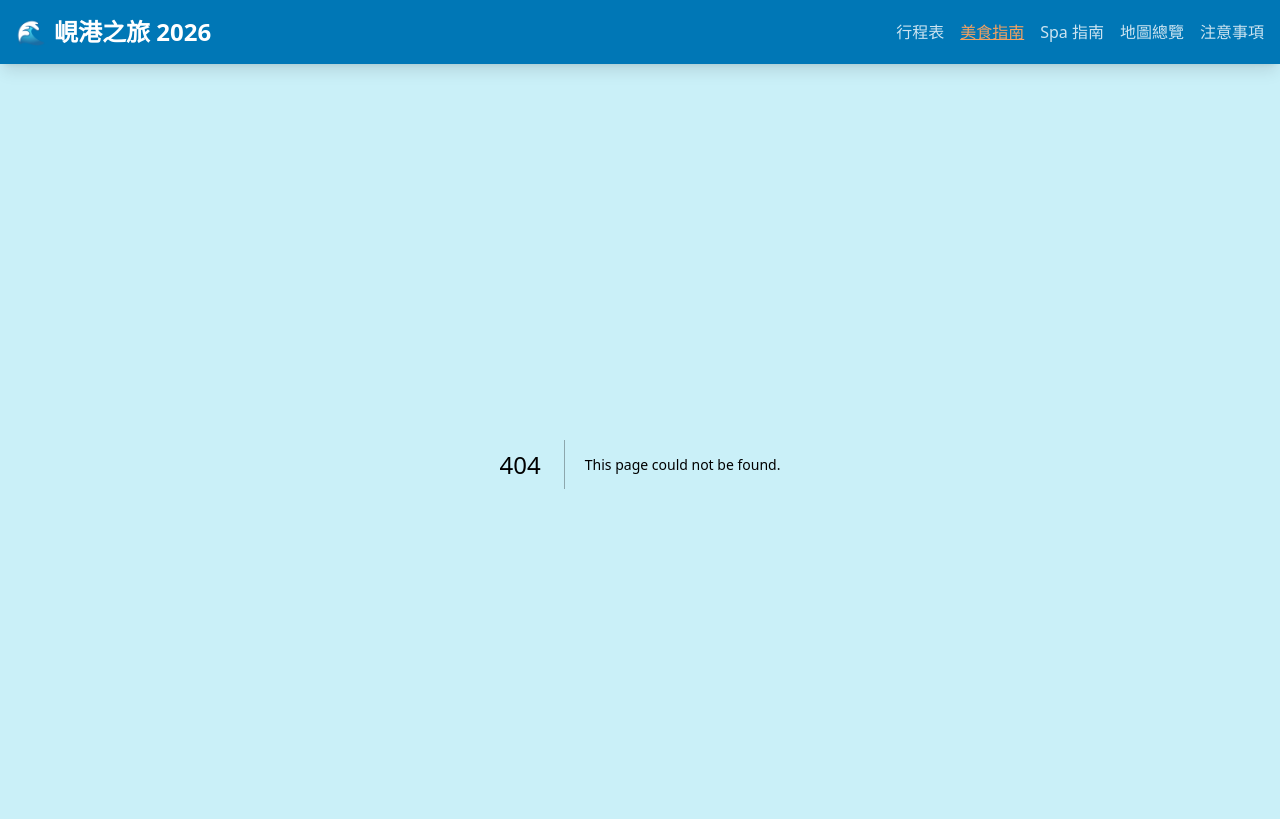
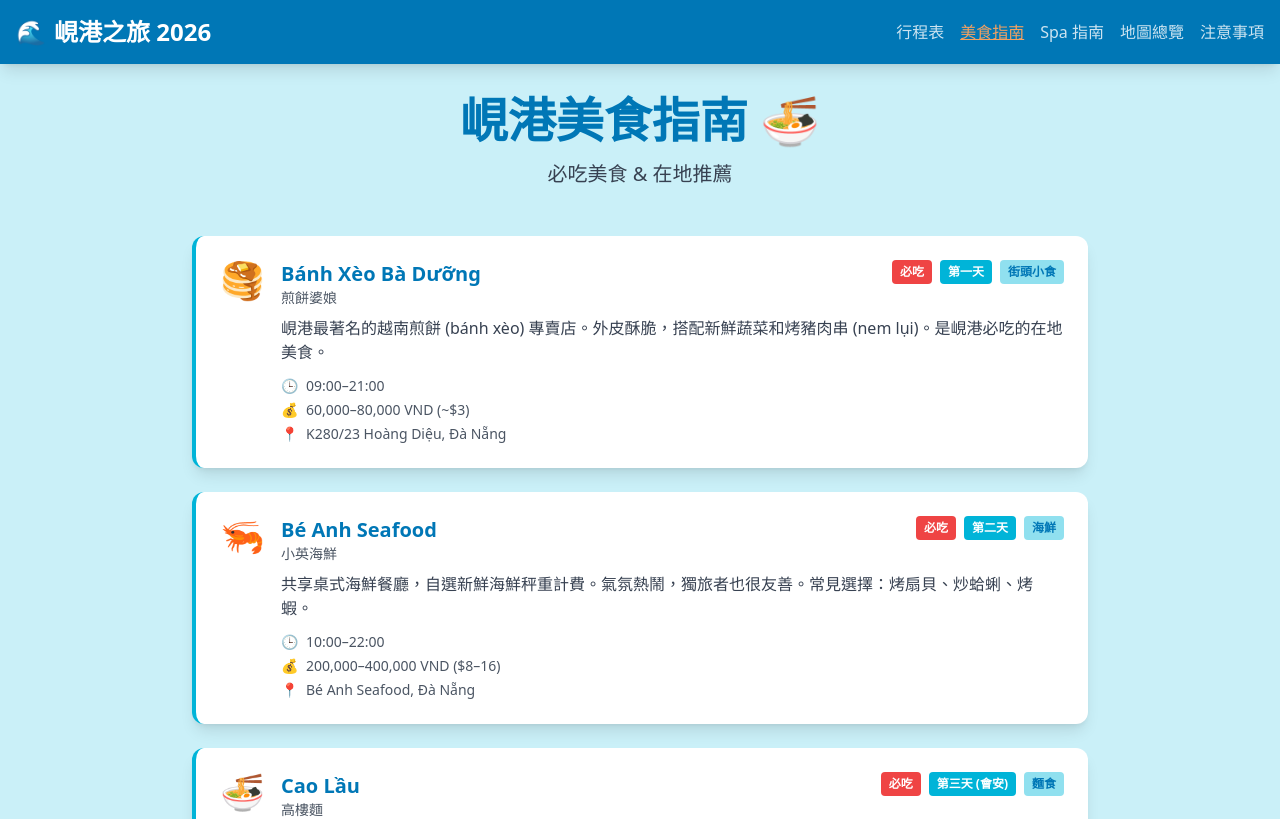
Before and after one commit to johntyty912/danang-2026, a Next.js app in the folder website/: page /food in a window 1280 px wide. Before the commit this address had no page. Shown: the top 819 px of the page. Built offline with nearby package versions, Linux system fonts and the light colour scheme.

Commit message:
feat: add food guide data and page

```diff
--- /dev/null
+++ b/website/app/food/page.tsx
@@ -0,0 +1,117 @@
+import foodData from '@/data/food.json';
+import type { FoodEntry } from '@/types';
+import { getGoogleMapsUrl } from '@/utils/googleMaps';
+
+// Placeholder My Maps embed URL — replace with real URL after creating Google My Maps
+const FOOD_MAP_URL = 'https://www.google.com/maps/d/embed?mid=REPLACE_WITH_REAL_MID';
+
+export default function FoodPage() {
+  const foods = foodData as FoodEntry[];
+
+  return (
+    <div className="container mx-auto px-4 py-8">
+      {/* Header */}
+      <div className="text-center mb-12">
+        <h1 className="text-4xl md:text-5xl font-bold text-danang-deep mb-4">
+          峴港美食指南 🍜
+        </h1>
+        <p className="text-xl text-gray-700">必吃美食 &amp; 在地推薦</p>
+      </div>
+
+      {/* Food Cards */}
+      <div className="max-w-4xl mx-auto space-y-6 mb-12">
+        {foods.map((food) => (
+          <div
+            key={food.id}
+            className="bg-white rounded-xl shadow-lg hover:shadow-2xl transition-shadow duration-300 overflow-hidden border-l-4 border-danang-sky p-6"
+          >
+            <div className="flex gap-4 items-start">
+              {food.icon && (
+                <div className="text-4xl flex-shrink-0">{food.icon}</div>
+              )}
+              <div className="flex-1">
+                {/* Name + tags */}
+                <div className="flex items-start justify-between flex-wrap gap-2 mb-2">
+                  <div>
+                    <h2 className="text-xl font-bold text-danang-deep">{food.name}</h2>
+                    <p className="text-gray-600 text-sm">{food.chineseName}</p>
+                  </div>
+                  <div className="flex gap-2 flex-wrap">
+                    {food.mustEat && (
+                      <span className="bg-red-500 text-white px-2 py-1 rounded text-xs font-bold">必吃</span>
+                    )}
+                    {food.day && (
+                      <span className="bg-danang-sky text-white px-2 py-1 rounded text-xs font-bold">{food.day}</span>
+                    )}
+                    <span className="bg-danang-light text-danang-deep px-2 py-1 rounded text-xs font-bold">{food.category}</span>
+                  </div>
+                </div>
+
+                {/* Details */}
+                <p className="text-gray-700 mb-3">{food.details}</p>
+
+                {/* Meta info */}
+                <div className="space-y-1 text-sm text-gray-600">
+                  {food.hours && (
+                    <p className="flex items-center gap-2">
+                      <span>🕒</span><span>{food.hours}</span>
+                    </p>
+                  )}
+                  {food.priceRange && (
+                    <p className="flex items-center gap-2">
+                      <span>💰</span><span>{food.priceRange}</span>
+                    </p>
+                  )}
+                  <p className="flex items-start gap-2">
+                    <span>📍</span>
+                    <a
+                      href={getGoogleMapsUrl(food.address, food.name)}
+                      target="_blank"
+                      rel="noopener noreferrer"
+                      className="hover:text-danang-deep hover:underline"
+                    >
+                      {food.address}
+                    </a>
+                  </p>
+                </div>
+
+                {food.notes && (
+                  <div className="mt-3 bg-yellow-50 border-l-4 border-yellow-400 p-2 rounded text-sm text-yellow-800">
+                    💡 {food.notes}
+                  </div>
+                )}
+              </div>
+            </div>
+          </div>
+        ))}
+      </div>
+
+      {/* Embedded Map */}
+      <div className="max-w-4xl mx-auto">
+        <h2 className="text-2xl font-bold text-danang-deep mb-4">🗺️ 美食地圖</h2>
+        <div className="rounded-xl overflow-hidden shadow-lg">
+          <iframe
+            src={FOOD_MAP_URL}
+            width="100%"
+            height="400"
+            style={{ border: 0 }}
+            allowFullScreen
+            loading="lazy"
+            title="峴港美食地圖"
+          />
+        </div>
+        <p className="text-sm text-gray-500 mt-2 text-center">
+          點擊地圖標記查看詳情。
+          <a
+            href={FOOD_MAP_URL.replace('/embed', '/viewer')}
+            target="_blank"
+            rel="noopener noreferrer"
+            className="text-danang-sky hover:underline ml-1"
+          >
+            在 Google Maps 中開啟 →
+          </a>
+        </p>
+      </div>
+    </div>
+  );
+}
--- /dev/null
+++ b/website/data/food.json
@@ -0,0 +1,97 @@
+[
+  {
+    "id": "banh-xeo-ba-duong",
+    "name": "Bánh Xèo Bà Dưỡng",
+    "chineseName": "煎餅婆娘",
+    "category": "街頭小食",
+    "mustEat": true,
+    "day": "第一天",
+    "address": "K280/23 Hoàng Diệu, Đà Nẵng",
+    "hours": "09:00–21:00",
+    "priceRange": "60,000–80,000 VND (~$3)",
+    "details": "峴港最著名的越南煎餅 (bánh xèo) 專賣店。外皮酥脆，搭配新鮮蔬菜和烤豬肉串 (nem lụi)。是峴港必吃的在地美食。",
+    "icon": "🥞"
+  },
+  {
+    "id": "be-anh-seafood",
+    "name": "Bé Anh Seafood",
+    "chineseName": "小英海鮮",
+    "category": "海鮮",
+    "mustEat": true,
+    "day": "第二天",
+    "address": "Bé Anh Seafood, Đà Nẵng",
+    "hours": "10:00–22:00",
+    "priceRange": "200,000–400,000 VND ($8–16)",
+    "details": "共享桌式海鮮餐廳，自選新鮮海鮮秤重計費。氣氛熱鬧，獨旅者也很友善。常見選擇：烤扇貝、炒蛤蜊、烤蝦。",
+    "icon": "🦐"
+  },
+  {
+    "id": "cao-lau-hoi-an",
+    "name": "Cao Lầu",
+    "chineseName": "高樓麵",
+    "category": "麵食",
+    "mustEat": true,
+    "day": "第三天 (會安)",
+    "address": "Chợ Hội An, Hội An",
+    "priceRange": "30,000–50,000 VND (~$2)",
+    "details": "會安獨有的厚切麵條料理，搭配叉燒肉片、脆麵、新鮮蔬菜和醬汁。傳統上只用會安井水製麵，全越南只有會安才有正宗口味。在中央市場攤位享用最在地。",
+    "icon": "🍜"
+  },
+  {
+    "id": "banh-mi-hoi-an",
+    "name": "Bánh Mì Phượng",
+    "chineseName": "鳳凰越南法包",
+    "category": "麵包",
+    "mustEat": true,
+    "day": "第三天 (會安)",
+    "address": "2B Phan Châu Trinh, Hội An",
+    "hours": "06:30–21:30",
+    "priceRange": "25,000–35,000 VND (~$1.5)",
+    "details": "被《安東尼·波登：沒有訂位》節目介紹的傳奇法包店。會安法包公認越南最好吃——外皮脆、內料豐富，有豬肉、肝醬、蔬菜等多種選擇。",
+    "icon": "🥖",
+    "notes": "人氣極高，可能需要等候。值得！"
+  },
+  {
+    "id": "son-tra-night-market",
+    "name": "Chợ Đêm Sơn Trà",
+    "chineseName": "山茶夜市",
+    "category": "夜市",
+    "day": "第一天",
+    "address": "Son Tra Night Market, Đà Nẵng",
+    "hours": "18:00–23:00",
+    "priceRange": "50,000–150,000 VND",
+    "details": "峴港著名夜市，主打烤海鮮攤位。烤魷魚、烤蝦、烤扇貝都很推薦。還有各種小食和飲料。適合第一天到達後宵夜閒逛。",
+    "icon": "🦑"
+  },
+  {
+    "id": "mi-quang",
+    "name": "Mì Quảng",
+    "chineseName": "廣南麵",
+    "category": "麵食",
+    "mustEat": true,
+    "address": "Đà Nẵng",
+    "priceRange": "40,000–60,000 VND (~$2.5)",
+    "details": "廣南省的代表性料理，也是峴港的在地美食。寬扁黃麵配薑黃湯底，加豬肉、蝦、花生、脆麵、新鮮香草。湯汁不多，拌著吃。任何一家在地小麵店都可嚐到。",
+    "icon": "🍜"
+  },
+  {
+    "id": "banh-trang-tron",
+    "name": "Bánh Tráng Trộn",
+    "chineseName": "越南米紙沙拉",
+    "category": "街頭小食",
+    "address": "Đà Nẵng",
+    "priceRange": "15,000–25,000 VND (~$1)",
+    "details": "超受學生和年輕人歡迎的街頭小食。脆米紙條拌上青芒果絲、蝦乾、花生、辣椒、越南香草，口感豐富有趣。在夜市攤位或路邊攤找。",
+    "icon": "🌮"
+  },
+  {
+    "id": "ca-phe-trung",
+    "name": "Cà Phê Trứng",
+    "chineseName": "雞蛋咖啡",
+    "category": "咖啡",
+    "address": "Đà Nẵng",
+    "priceRange": "30,000–50,000 VND (~$2)",
+    "details": "越南獨特的「蛋咖啡」，以蛋黃、煉乳、咖啡打成綿密泡沫覆蓋在濃縮咖啡上，口感像提拉米蘇。是越南咖啡文化的代表之一。峴港各咖啡館都有供應。",
+    "icon": "☕"
+  }
+]
```
